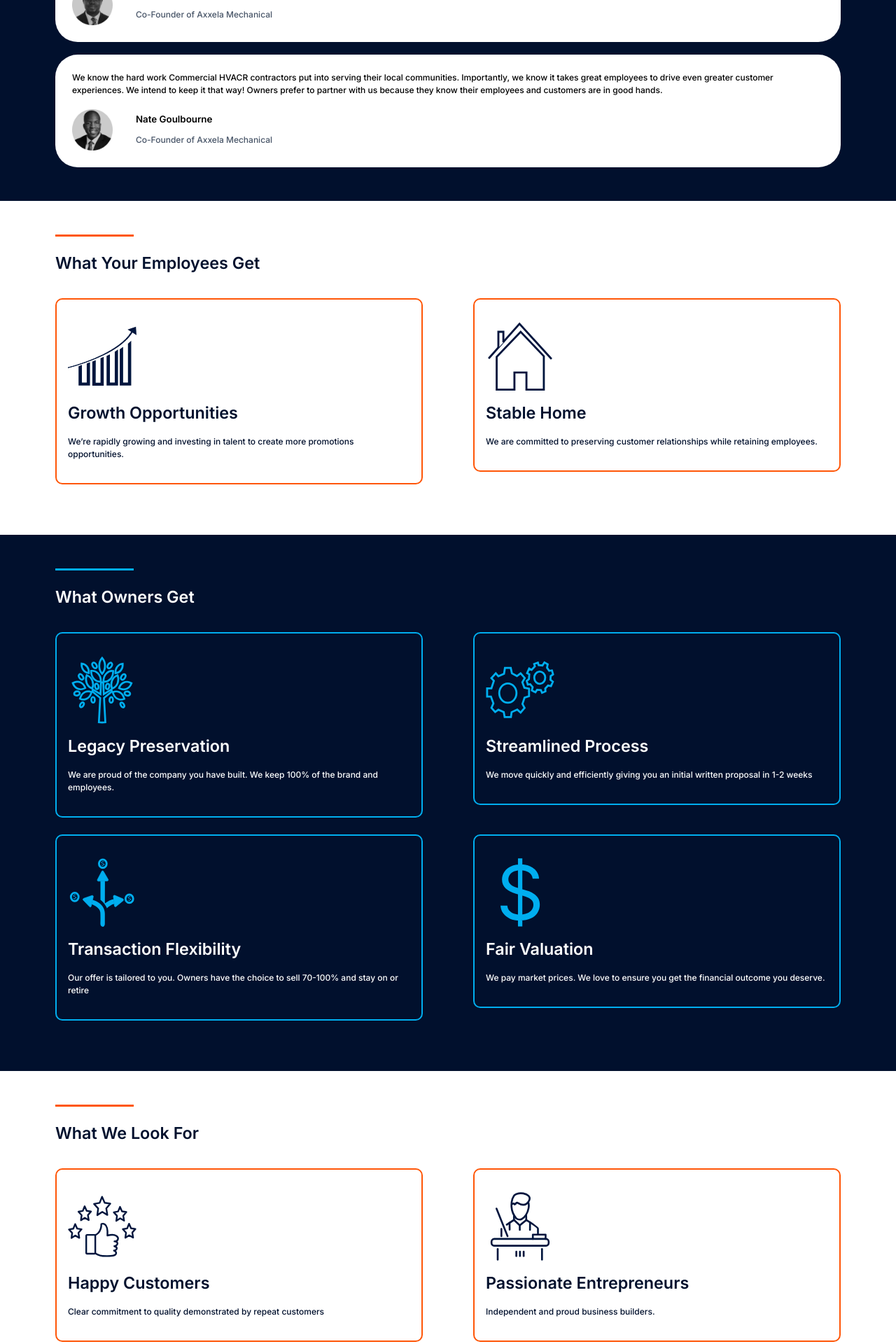
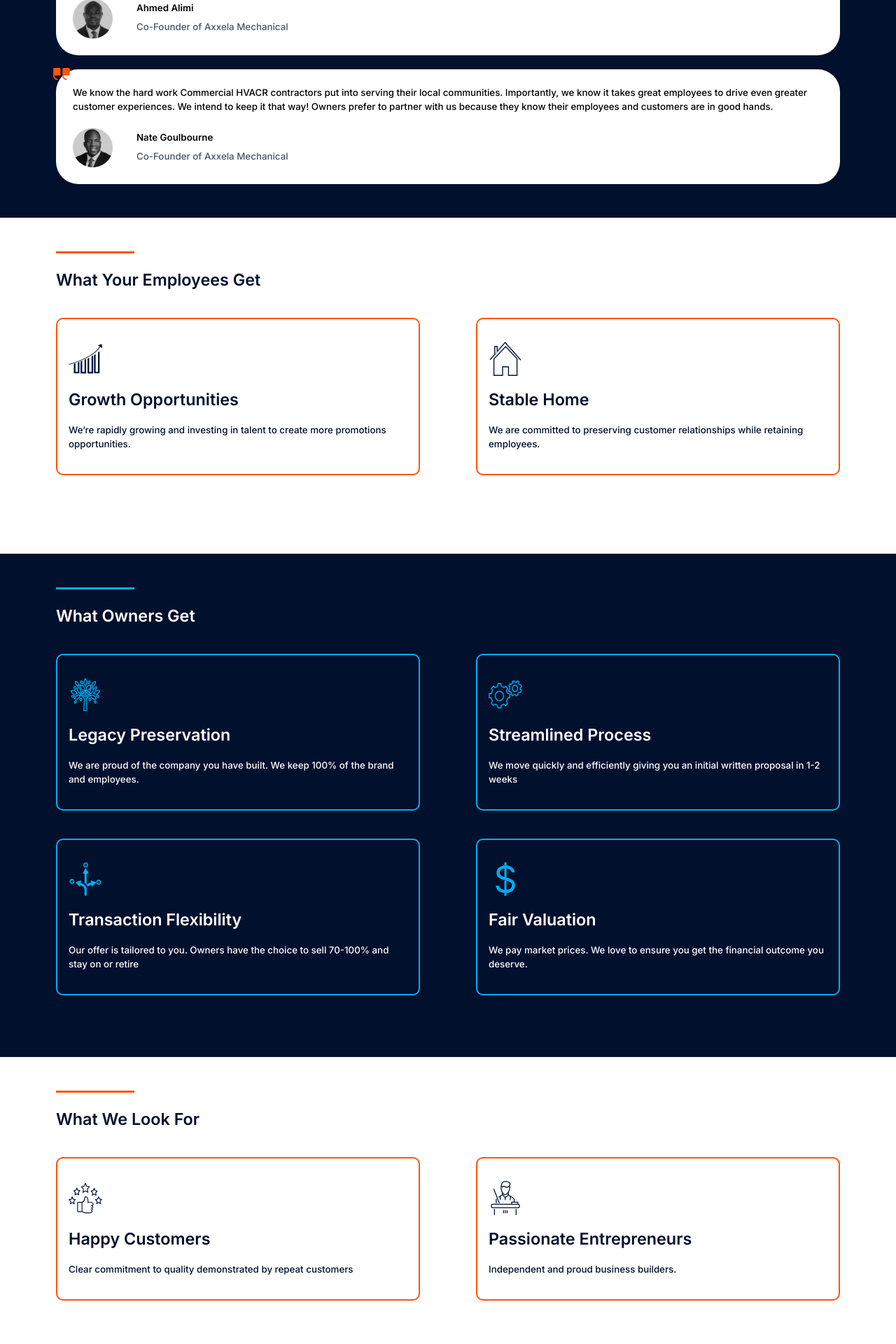
Before and after one commit to HoodieDan/axxela, a Nuxt app: page /AboutUs in a window 1280 px wide. Shown: the part 880-2800 px from the top of the page at 70% size. Built offline with nearby package versions, Linux system fonts and the light colour scheme.

Commit message:
made corrections

```diff
--- a/pages/AboutUs.vue
+++ b/pages/AboutUs.vue
@@ -29,10 +29,11 @@
                 <h3 class="mb-5">Why We Are Different: A People-First Approach”</h3>
 
                 <div class="quote__card mt-4">
+                    <img src="../assets/images/Quotes.svg" class="quote__sign" alt="quote">
                     <p class="quote">Axxela is long-term and growth focused. We see Axxela as the premier HVACR company in Canada in a few years. We are excited to offer a better alternative for HVACR owners looking to sell than short-term and cost-cutting private equity or private-equity-backed companies.</p>
                     <div class="row mt-4">
                         <div class="col-lg-1 col-md-1 col-3">
-                            <img src="../assets/images/ahmed.png" alt="co-founder image" class="img-fluid">
+                            <img src="../assets/images/ahmed.png" alt="co-founder image" class="img-fluid employee__image">
                         </div>
                         <div class="col-lg-11 col-md-11 col-9 d-flex flex-column justify-content-around">
                             <h6>Ahmed Alimi</h6>
@@ -42,10 +43,11 @@
                 </div>
 
                 <div class="quote__card mt-4">
+                    <img src="../assets/images/Quotes.svg" class="quote__sign" alt="quote">
                     <p class="quote">We know the hard work Commercial HVACR contractors put into serving their local communities. Importantly, we know it takes great employees to drive even greater customer experiences. We intend to keep it that way! Owners  prefer to partner with us because they know their employees and customers are in good hands.</p>
                     <div class="row mt-4">
                         <div class="col-lg-1 col-md-1 col-3">
-                            <img src="../assets/images/nate.png" alt="co-founder image" class="img-fluid">
+                            <img src="../assets/images/nate.png" alt="co-founder image" class="img-fluid employee__image">
                         </div>
                         <div class="col-lg-11 col-md-11 col-9 d-flex flex-column justify-content-around">
                             <h6>Nate Goulbourne</h6>
@@ -62,14 +64,14 @@
                 <h3 class="mb-5">What Your Employees Get</h3>
 
                 <div class="row">
-                    <div class="col-lg-6 col-md-6 pe-lg-5 pe-md-5">
+                    <div class="col-lg-6 col-md-6 pe-lg-5 pe-md-5  pb-5">
                         <div class="deet__card">
                             <img src="../assets/images/growth.svg" alt="growth image">
                             <h3 class="mt-4 mb-4">Growth Opportunities</h3>
                             <p>We’re rapidly growing and investing in talent to create more promotions opportunities.</p>
                         </div>
                     </div>
-                    <div class="col-lg-6 col-md-6 ps-lg-5 ps-md-5">
+                    <div class="col-lg-6 col-md-6 ps-lg-5 ps-md-5 pb-5">
                         <div class="deet__card">
                             <img src="../assets/images/stable.svg" alt="stable home image">
                             <h3 class="mt-4 mb-4">Stable Home</h3>
@@ -85,29 +87,29 @@
                 <div class="h-bar"></div>
                 <h3 class="mb-5">What Owners Get</h3>
 
-                <div class="row">
-                    <div class="col-lg-6 col-md-6 pe-lg-5 pe-md-5">
+                <div class="row align-items-stretch">
+                    <div class="col-lg-6 col-md-6 pe-lg-5 pe-md-5  pb-5">
                         <div class="deet__card">
                             <img src="../assets/images/legacy.svg" alt="legacy preservation image">
                             <h3 class="mt-4 mb-4">Legacy Preservation</h3>
                             <p>We are proud of the company you have built. We keep 100% of the brand and employees.</p>
                         </div>
                     </div>
-                    <div class="col-lg-6 col-md-6 ps-lg-5 ps-md-5">
+                    <div class="col-lg-6 col-md-6 ps-lg-5 ps-md-5 pb-5">
                         <div class="deet__card">
                             <img src="../assets/images/streamlined.svg" alt="streamlined process image">
                             <h3 class="mt-4 mb-4">Streamlined Process</h3>
                             <p>We move quickly and efficiently giving you an initial written proposal in 1-2 weeks</p>
                         </div>
                     </div>
-                    <div class="col-lg-6 col-md-6 pe-lg-5 pe-md-5">
+                    <div class="col-lg-6 col-md-6 pe-lg-5 pe-md-5  pb-5">
                         <div class="deet__card">
                             <img src="../assets/images/transaction.svg" alt="transaction flexibility image">
                             <h3 class="mt-4 mb-4">Transaction Flexibility</h3>
                             <p>Our offer is tailored to you. Owners have the choice to sell 70-100% and stay on or retire</p>
                         </div>
                     </div>
-                    <div class="col-lg-6 col-md-6 ps-lg-5 ps-md-5">
+                    <div class="col-lg-6 col-md-6 ps-lg-5 ps-md-5 pb-5">
                         <div class="deet__card">
                             <img src="../assets/images/fair.svg" alt="fair valuation image">
                             <h3 class="mt-4 mb-4">Fair Valuation</h3>
@@ -124,28 +126,28 @@
                 <h3 class="mb-5">What We Look For</h3>
 
                 <div class="row">
-                    <div class="col-lg-6 col-md-6 pe-lg-5 pe-md-5">
+                    <div class="col-lg-6 col-md-6 pe-lg-5 pe-md-5  pb-5">
                         <div class="deet__card">
                             <img src="../assets/images/happy.svg" alt="happy customers image">
                             <h3 class="mt-4 mb-4">Happy Customers</h3>
                             <p>Clear commitment to quality demonstrated by repeat customers </p>
                         </div>
                     </div>
-                    <div class="col-lg-6 col-md-6 ps-lg-5 ps-md-5">
+                    <div class="col-lg-6 col-md-6 ps-lg-5 ps-md-5 pb-5">
                         <div class="deet__card">
                             <img src="../assets/images/passionate.svg" alt="passionate entrepreneurs image">
                             <h3 class="mt-4 mb-4">Passionate Entrepreneurs</h3>
                             <p>Independent and proud business builders.</p>
                         </div>
                     </div>
-                    <div class="col-lg-6 col-md-6 pe-lg-5 pe-md-5">
+                    <div class="col-lg-6 col-md-6 pe-lg-5 pe-md-5  pb-5">
                         <div class="deet__card">
                             <img src="../assets/images/team.svg" alt="team and culture image">
                             <h3 class="mt-4 mb-4">Team and Culture</h3>
                             <p>Happy, tenured employees dedicated to the future</p>
                         </div>
                     </div>
-                    <div class="col-lg-6 col-md-6 ps-lg-5 ps-md-5">
+                    <div class="col-lg-6 col-md-6 ps-lg-5 ps-md-5 pb-5">
                         <div class="deet__card">
                             <img src="../assets/images/profitability.svg" alt="profitability image">
                             <h3 class="mt-4 mb-4">Profitability</h3>
--- a/pages/index.vue
+++ b/pages/index.vue
@@ -14,7 +14,7 @@
                         <button>JOIN THE FAMILY</button>
                     </div>
 
-                    <div class="d-flex align-items-center justify-content-between w-100 mb-5 services">
+                    <div class="d-flex align-items-center justify-content-around w-100 mb-5 services">
                         <h4>Chillers</h4>
                         <svg xmlns="http://www.w3.org/2000/svg" width="32" height="32" fill="currentColor" class="bi bi-dot" viewBox="0 0 16 16">
                             <path d="M8 9.5a1.5 1.5 0 1 0 0-3 1.5 1.5 0 0 0 0 3"/>
@@ -31,11 +31,7 @@
                         <svg xmlns="http://www.w3.org/2000/svg" width="32" height="32" fill="currentColor" class="bi bi-dot" viewBox="0 0 16 16">
                             <path d="M8 9.5a1.5 1.5 0 1 0 0-3 1.5 1.5 0 0 0 0 3"/>
                         </svg>
-                        <h4>Refridgeration</h4>
-                        <svg xmlns="http://www.w3.org/2000/svg" width="32" height="32" fill="currentColor" class="bi bi-dot" viewBox="0 0 16 16">
-                            <path d="M8 9.5a1.5 1.5 0 1 0 0-3 1.5 1.5 0 0 0 0 3"/>
-                        </svg>
-                        <h4>Rooftop Units</h4>
+                        <h4>To Refridgeration</h4>
                     </div>
 
                     <div class="row w-100 mt-1 features">
@@ -46,7 +42,7 @@
                                     <path fill-rule="evenodd" d="M1 8a.5.5 0 0 1 .5-.5h11.793l-3.147-3.146a.5.5 0 0 1 .708-.708l4 4a.5.5 0 0 1 0 .708l-4 4a.5.5 0 0 1-.708-.708L13.293 8.5H1.5A.5.5 0 0 1 1 8"/>
                                 </svg>
                             </div>
-                            <p>Scale your business while preserving your brand, legacy, and autonomy with Axxela</p>
+                            <p>Scale your business while preserving your brand, legacy, and autonomy with Axxela.</p>
                         </div>
                         <div class="col-lg-2 col-0"></div>
                         <div class="col-lg-5 col-md-6 mt-4">
--- a/styles/base/base.scss
+++ b/styles/base/base.scss
@@ -12,7 +12,7 @@ html {
   background-color: $color-white;
   color: $color-black;
   $vw: 100vw;
-  font-size: calc($vw / 1920px * 18px);
+  font-size: calc($vw / 1920px * 20px);
 
   @include media('<phone') {
     font-size: calc($vw / 750px * 16px);
--- a/styles/components/app-header.scss
+++ b/styles/components/app-header.scss
@@ -77,6 +77,16 @@ nav {
         margin-right: 50px;
         padding-bottom: 4px;
         padding-top: 4px;
+        $vw: 100vw;
+        font-size: calc($vw / 1920px * 30px);
+
+        @include media('<phone') {
+            font-size: calc($vw / 750px * 30px);
+        }
+
+        @include media('<small') {
+            font-size: calc($vw / 500px * 28px);
+        }
 
         &.active {
             border-bottom: 1px solid $color-white;
--- a/styles/pages/about-us.scss
+++ b/styles/pages/about-us.scss
@@ -32,8 +32,17 @@
             width: 100%;
             padding: 24px;
             background-color: $color-white;
+            position: relative;
 
-            img {
+            .quote__sign {
+                width: 32px;
+                aspect-ratio: 1/1;
+                position: absolute;
+                top: -10px;
+                left: -10px;
+            }
+
+            .employee__image {
                 width: 80%;
                 aspect-ratio: 1/1;
 
@@ -81,7 +90,7 @@
             }
 
             img {
-                width: 20%;
+                width: 10%;
                 aspect-ratio: 1/1;
             }
 
@@ -111,7 +120,7 @@
             display: flex;
             flex-direction: column;
             align-items: flex-start;
-            margin-bottom: 24px;
+            height: 100%;
 
             @include media('<phone') {
                 align-items: center;
@@ -119,7 +128,7 @@
             }
 
             img {
-                width: 20%;
+                width: 10%;
                 aspect-ratio: 1/1;
             }
 
```
Also changed, not shown: assets/images/Quotes.svg (added).
